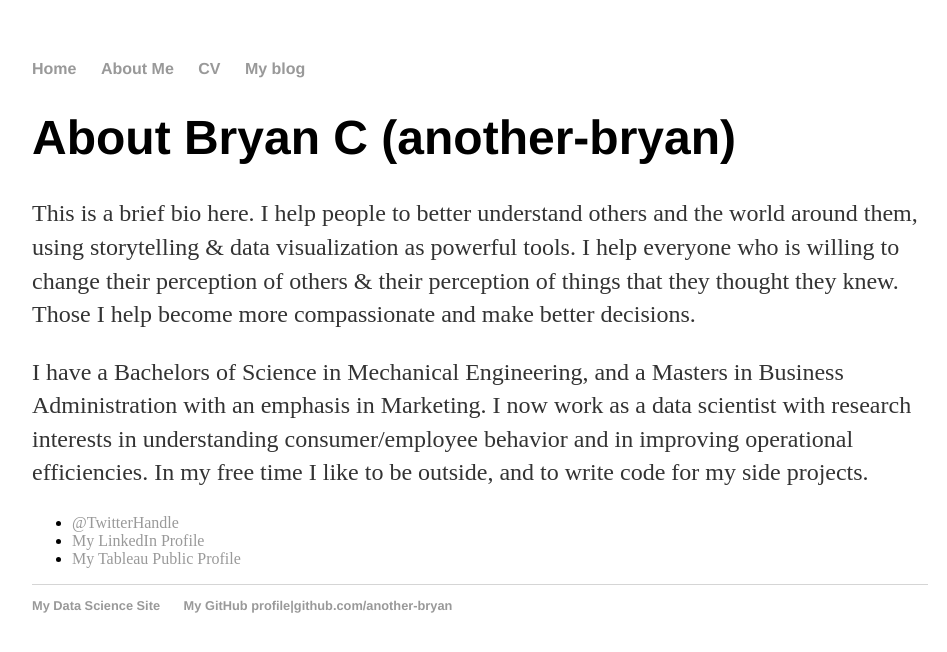
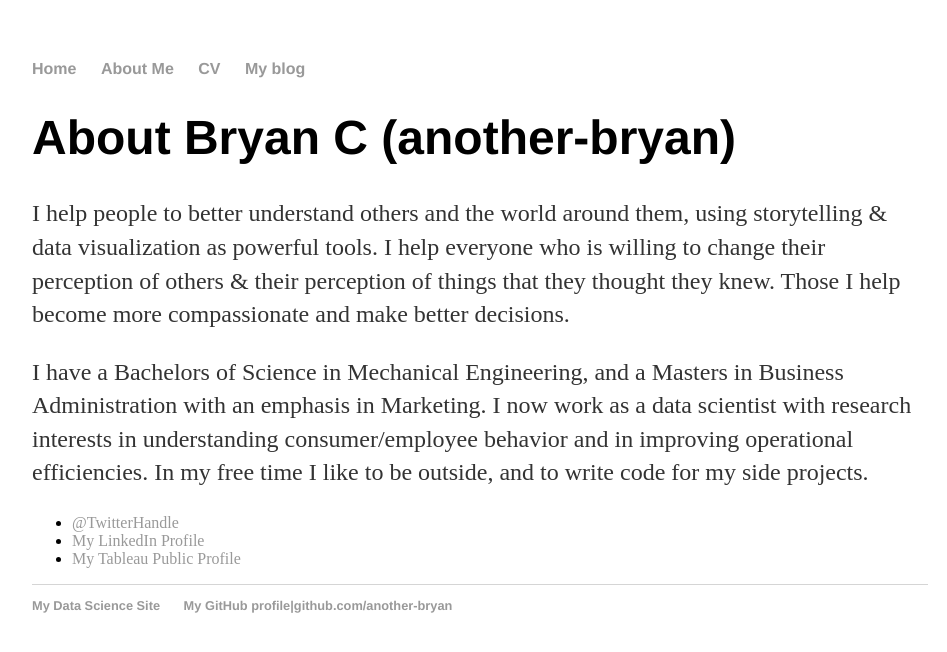
Before and after one commit to another-bryan/another-bryan.github.io, a Jekyll site: the page built from about.html, in a window 1280 px wide. Shown: the top 652 px of the page, without its empty margins (160-1107 px from the left). Built offline with Jekyll 4.4.1, drawn with Linux system fonts in a browser that asks for light colours.

Commit message:
Update about.html

```diff
--- a/about.html
+++ b/about.html
@@ -5,8 +5,7 @@ title: About Bryan C (another-bryan)
 
 		<div class="about">
 			<h1>About Bryan C (another-bryan)</h1>
-			<p>This is a brief bio here.
-				I help people to better understand others and the world around them, using storytelling & data visualization as powerful tools.
+			<p>     I help people to better understand others and the world around them, using storytelling & data visualization as powerful tools.
 				I help everyone who is willing to change their perception of others & their perception of things that they thought they knew.
 				Those I help become more compassionate and make better decisions.
 			</p>
```
